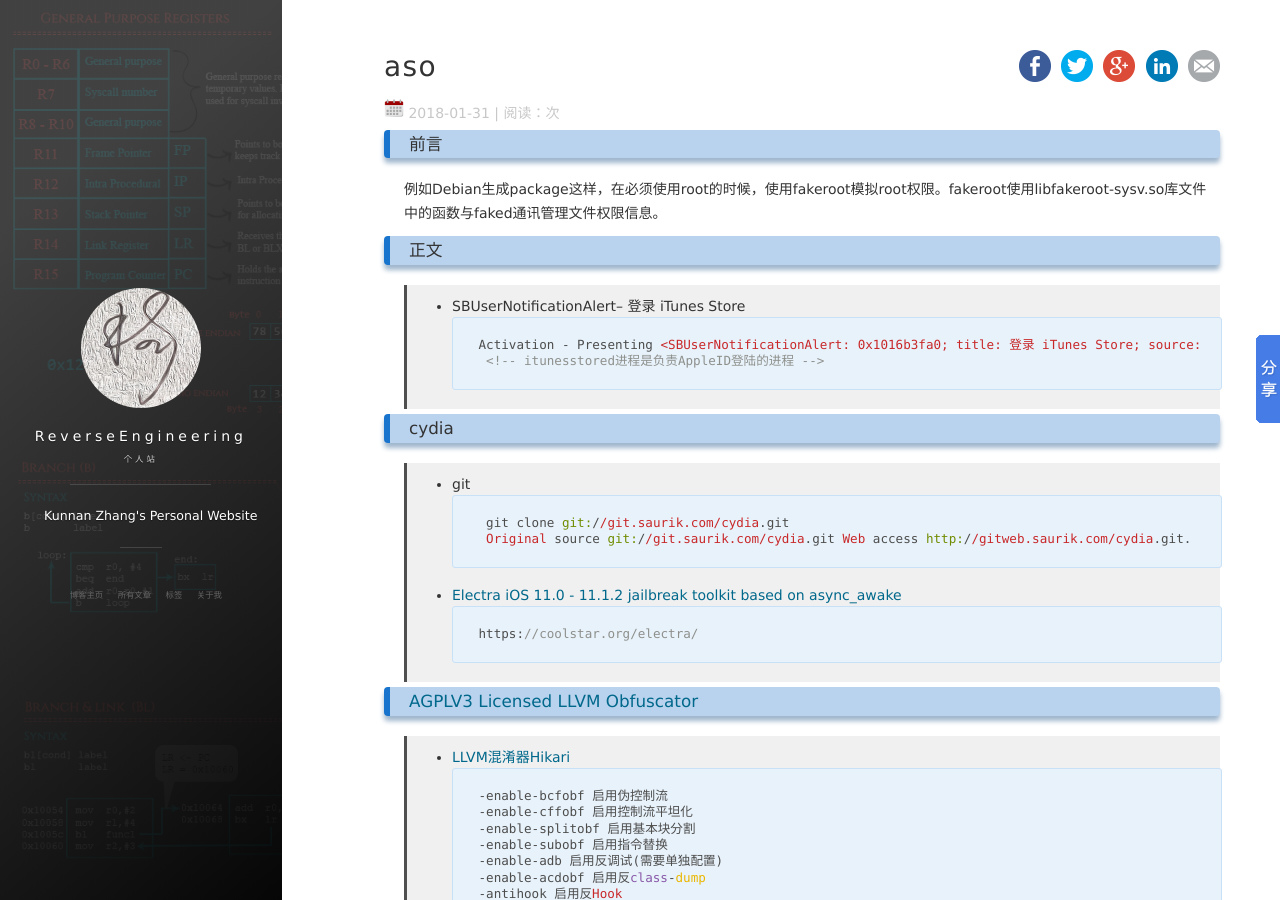
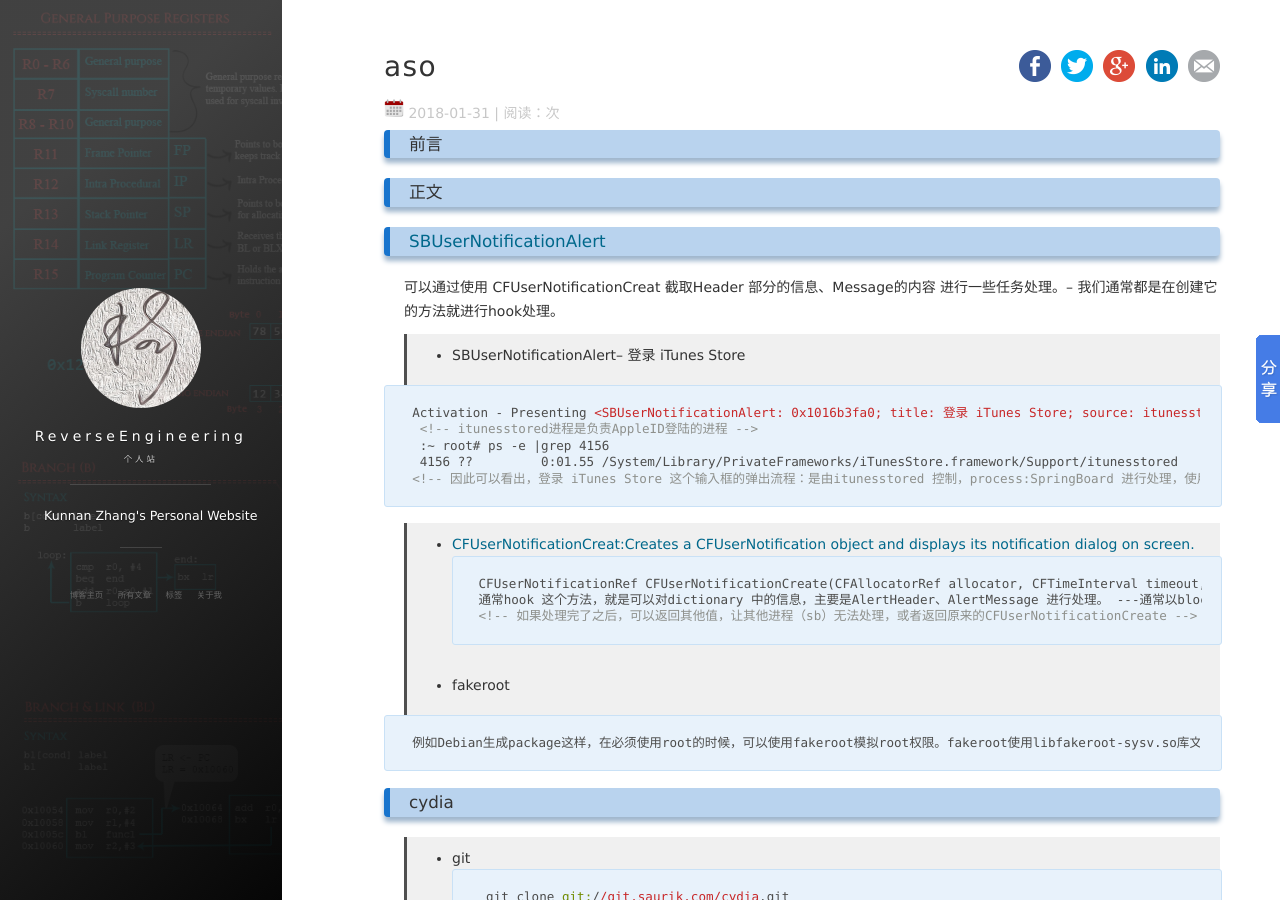
Before and after one commit to zhangkn/zhangkn.github.io, a Jekyll site: the page built from _posts/2018-01-31-aso.md, in a window 1280 px wide and 900 px high. Built offline with Jekyll 4.4.1, drawn with Linux system fonts in a browser that asks for light colours; nearby versions of some CDN libraries; comment, search, counter and statistics services are not loaded.

Commit message:
https://developer.apple.com/documentation/corefoundation/1534528-cfusernotificationcreate?language=objc

````diff
--- a/_posts/2018-01-31-aso.md
+++ b/_posts/2018-01-31-aso.md
@@ -8,16 +8,36 @@
 
 ### 前言
 
-例如Debian生成package这样，在必须使用root的时候，使用fakeroot模拟root权限。fakeroot使用libfakeroot-sysv.so库文件中的函数与faked通讯管理文件权限信息。
 
 
 ### 正文
 
 
+### [SBUserNotificationAlert](https://github.com/iOSHacking/iphoneheaders/blob/master/SpringBoard/SBUserNotificationAlert.h)
+
+可以通过使用 CFUserNotificationCreat 截取Header 部分的信息、Message的内容 进行一些任务处理。-- 我们通常都是在创建它的方法就进行hook处理。
+
 >* SBUserNotificationAlert--  登录 iTunes Store
+
 ```
 Activation - Presenting <SBUserNotificationAlert: 0x1016b3fa0; title: 登录 iTunes Store; source: itunesstored; pid: 4156> with presenter: <SBUserAlertNotificationSource: 0x1c0208f80>
  <!-- itunesstored进程是负责AppleID登陆的进程 -->
+ :~ root# ps -e |grep 4156
+ 4156 ??         0:01.55 /System/Library/PrivateFrameworks/iTunesStore.framework/Support/itunesstored
+<!-- 因此可以看出，登录 iTunes Store 这个输入框的弹出流程：是由itunesstored 控制，process:SpringBoard 进行处理，使用SBUserNotificationAlert的方式进行进程间的消息传递-->
+```
+>* [CFUserNotificationCreat:Creates a CFUserNotification object and displays its notification dialog on screen.](https://developer.apple.com/documentation/corefoundation/1534528-cfusernotificationcreate?language=objc)
+```
+CFUserNotificationRef CFUserNotificationCreate(CFAllocatorRef allocator, CFTimeInterval timeout, CFOptionFlags flags, SInt32 *error, CFDictionaryRef dictionary);
+通常hook 这个方法，就是可以对dictionary 中的信息，主要是AlertHeader、AlertMessage 进行处理。 ---通常以block的形式进行消息传递
+<!-- 如果处理完了之后，可以返回其他值，让其他进程（sb）无法处理，或者返回原来的CFUserNotificationCreate -->
+```
+
+
+>* fakeroot
+
+```
+例如Debian生成package这样，在必须使用root的时候，可以使用fakeroot模拟root权限。fakeroot使用libfakeroot-sysv.so库文件中的函数与faked通讯管理文件权限信息。
 ```
 
 ### cydia
````
